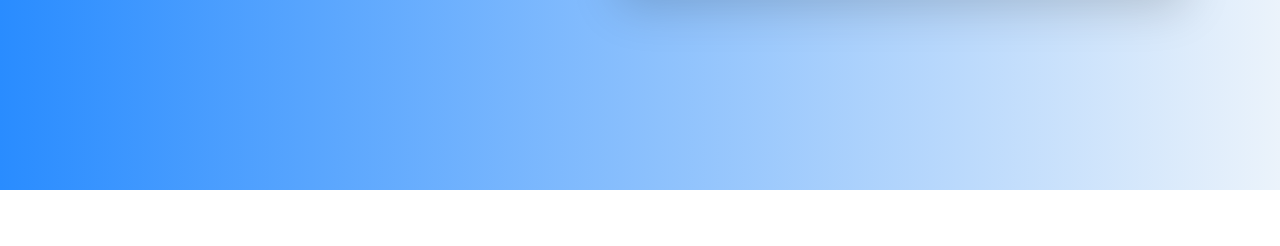
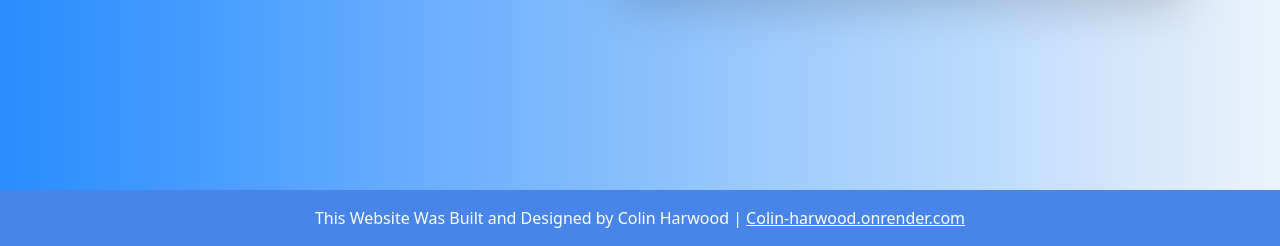
Before and after one commit to Colin-Harwood/Hand-Writing-To-Text, a Django app: page / in a window 1280 px wide. Shown: the part 610-856 px from the top of the page. Before the commit the page ends 800 px from the top, so only its background shows below. Run offline with Django 4.2, Linux system fonts and the light colour scheme; some libraries are stand-ins or nearby versions.

Commit message:
Added a footer

```diff
--- a/WritingToText/main/templates/home.html
+++ b/WritingToText/main/templates/home.html
@@ -71,6 +71,15 @@
         </div>
       </div>
     </div>
+    <footer
+      class="text-center py-3"
+      style="background-color: #4885e8; color: white"
+    >
+      This Website Was Built and Designed by Colin Harwood |
+      <a href="http://Colin-harwood.onrender.com" style="color: white"
+        >Colin-harwood.onrender.com</a
+      >
+    </footer>
 
     <script>
       function updateFileName() {
```
